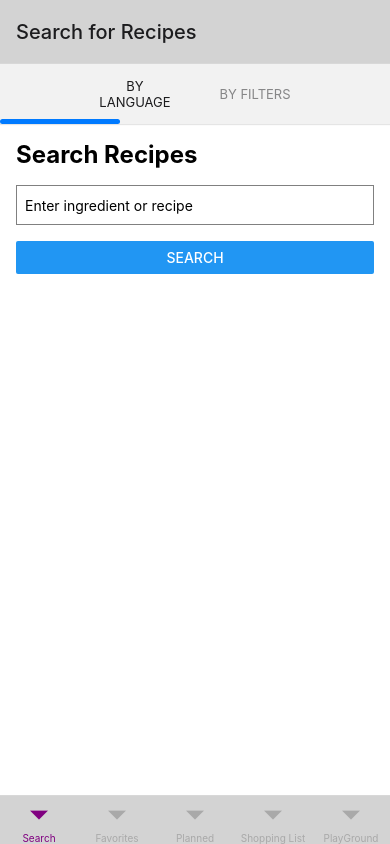
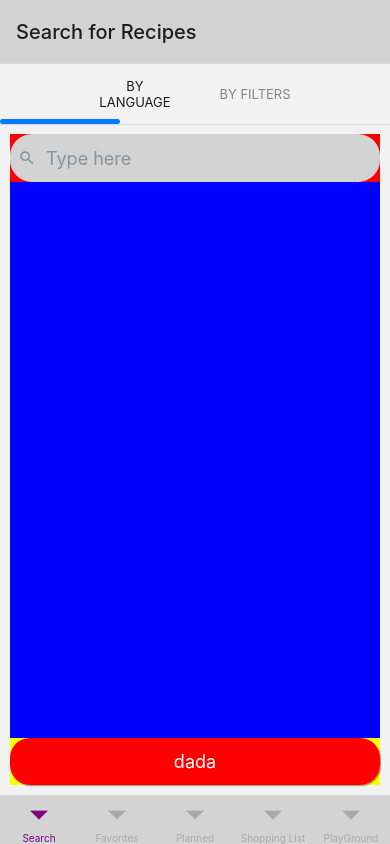
Before and after one commit to pakreft/culinary-compass, a React Native app: screen / in a window 390 px wide. Built offline with nearby package versions, Linux system fonts and the light colour scheme.

Commit message:
Change SearchScreens UI (comment old)

```diff
--- a/src/screens/main/SearchScreen.jsx
+++ b/src/screens/main/SearchScreen.jsx
@@ -1,4 +1,4 @@
-import React, { useState } from 'react';
+import { useState } from 'react';
 import {
   StyleSheet,
   Text,
@@ -10,6 +10,8 @@ import {
 } from 'react-native';
 import { getRecipes } from '../../api/edamam';
 import SwipeModal from '../../components/SwipeModal';
+import DefaultSearchBar from '../../components/DefaultSearchBar/DefaultSearchBar';
+import SearchRecipesButton from '../../components/SearchRecipesButton';
 
 export default function SearchScreen() {
   const [query, setQuery] = useState('');
@@ -42,6 +44,16 @@ export default function SearchScreen() {
   };
 
   return (
+    <View style={styles.screenContainer}>
+      <View style={styles.inputContainer}>
+        <DefaultSearchBar />
+      </View>
+      <View style={styles.listContainer}></View>
+      <View style={styles.buttonContainer}>
+        <SearchRecipesButton />
+      </View>
+    </View>
+    /**
     <View style={styles.container}>
       <Text style={styles.title}>Search Recipes</Text>
       <TextInput
@@ -70,11 +82,28 @@ export default function SearchScreen() {
         onClose={closeRecipeModal}
         recipe={selectedRecipe}
       />
-    </View>
+    </View> */
   );
 }
 
 const styles = StyleSheet.create({
+  screenContainer: {
+    flex: 1,
+    padding: 10,
+  },
+  inputContainer: {
+    backgroundColor: 'red',
+  },
+  listContainer: {
+    flex: 1,
+    backgroundColor: 'blue',
+  },
+  buttonContainer: {
+    backgroundColor: 'yellow',
+  },
+});
+
+/**const styles = StyleSheet.create({
   container: {
     flex: 1,
     padding: 16,
@@ -102,3 +131,4 @@ const styles = StyleSheet.create({
     fontWeight: 'bold',
   },
 });
+*/
```
